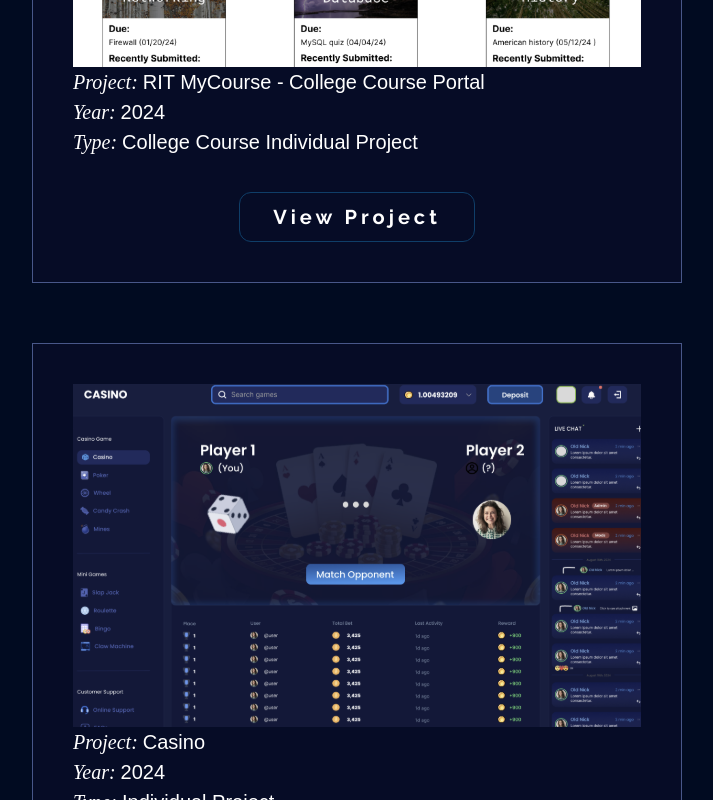
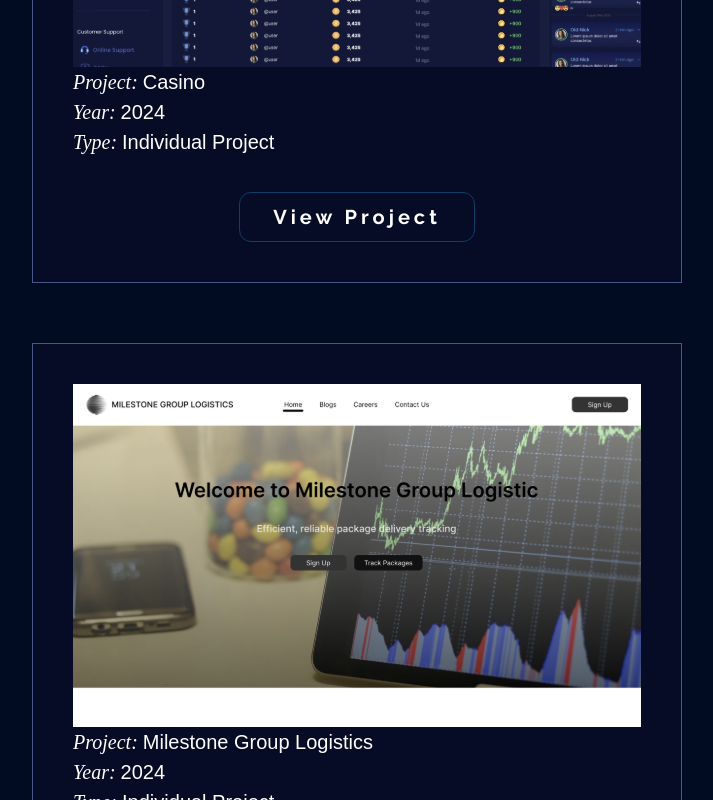
Before and after one commit to Liangzhijun123/New_n2_portfolio, a React (Vite) app: page / in a window 1280 px wide. Shown: the part 9620-10420 px from the top of the page, without its empty margins (283-996 px from the left). Built offline with nearby package versions, Linux system fonts and the light colour scheme; a web font is replaced by a local one.

Commit message:
clean repo without large pdf

```diff
--- a/src/Project.tsx
+++ b/src/Project.tsx
@@ -75,13 +75,7 @@
     type: "Internship Individual Project",
     link: "https://www.figma.com/proto/12VF8vOuWxQJnH4ZyD99P9/internship-project---lifework?node-id=0-1963&t=kWvuOvgwwFAg0c43-1&scaling=min-zoom&content-scaling=fixed&page-id=0%3A1",
   },
-  {
-    picture: pic10,
-    project: "RIT MyCourse - College Course Portal",
-    year: "2024",
-    type: "College Course Individual Project",
-    link: "https://www.figma.com/proto/kI4xE4E7pbe97PYR8TxxJ2/My-courses-redesign?node-id=1-6&t=tGR7iYvFj3pPqHrD-1&scaling=scale-down&content-scaling=fixed&page-id=0%3A1",
-  },
+
   {
     picture: pic11,
     project: "Casino",
```
